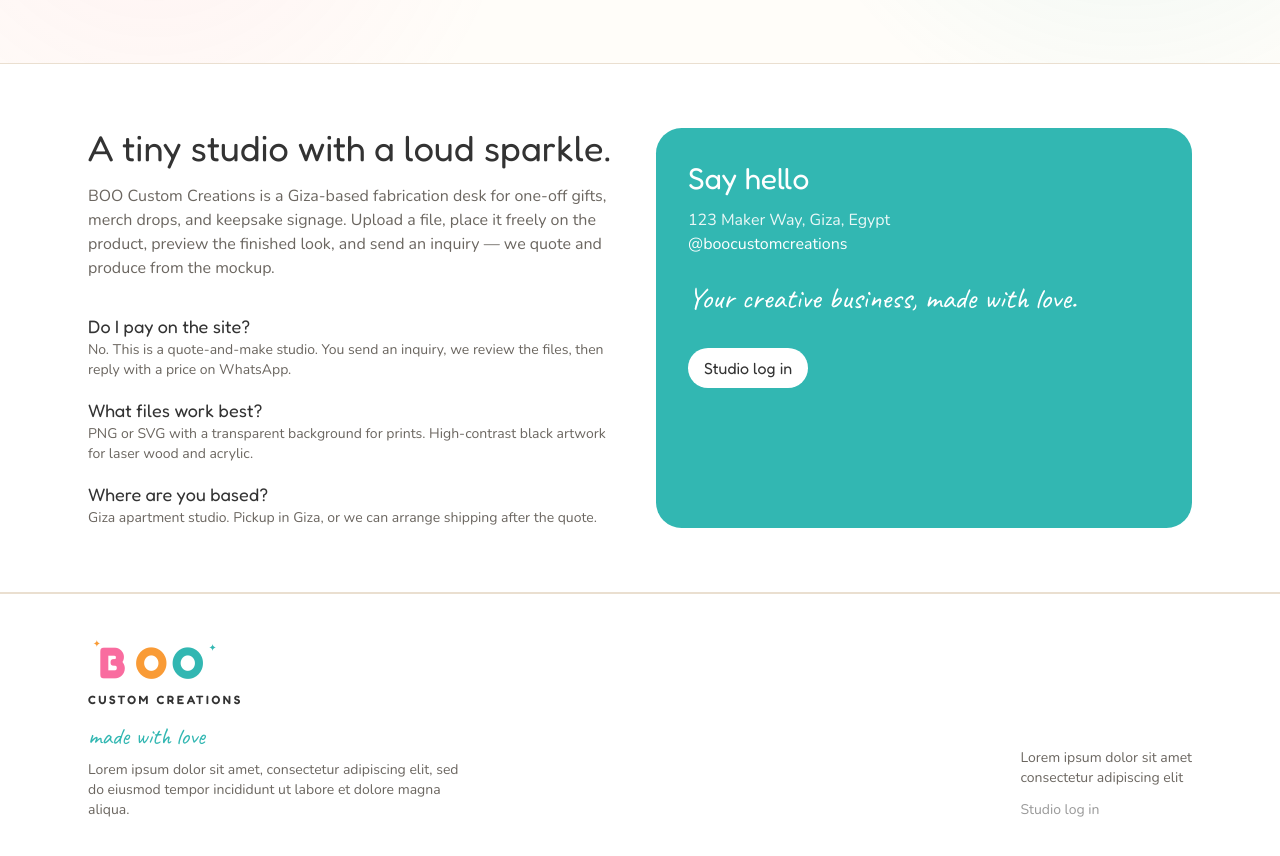
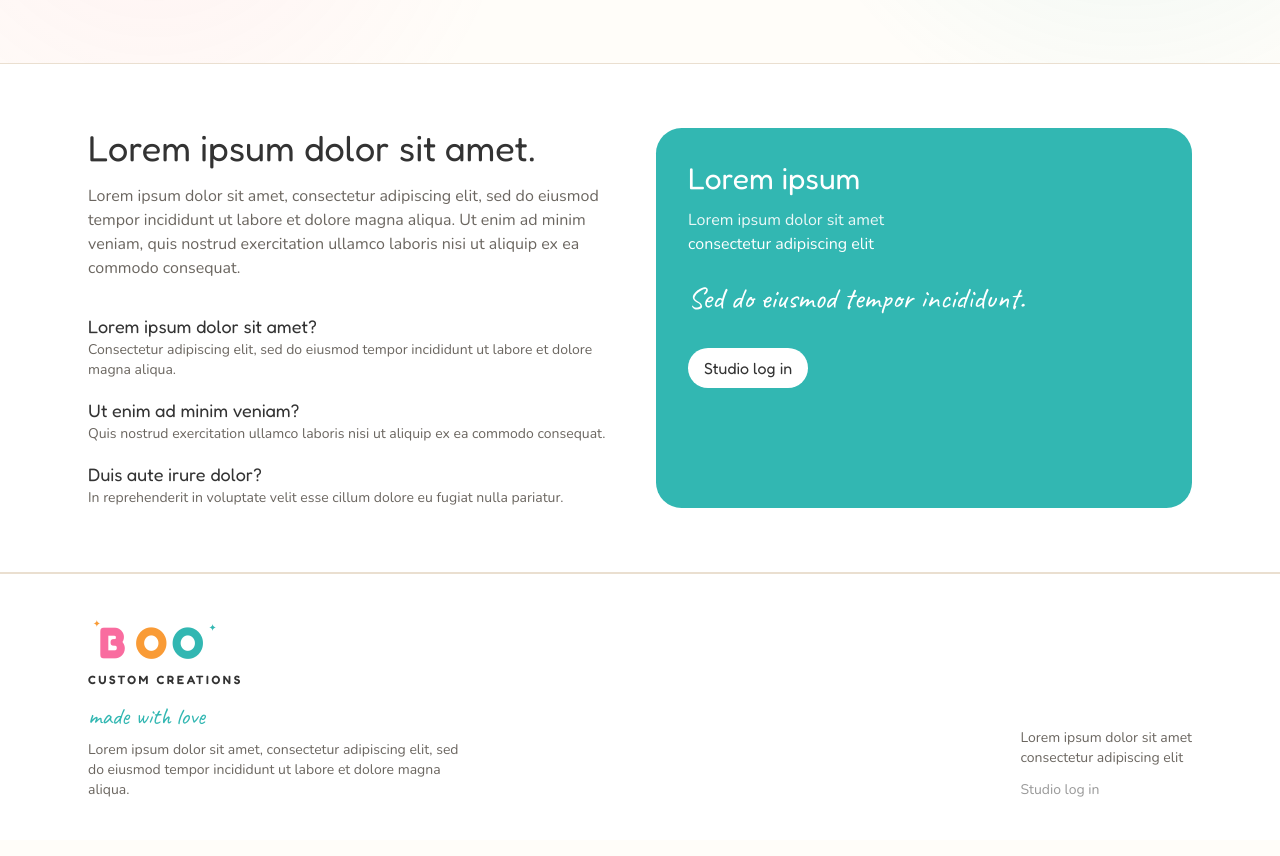
Before and after one commit to ammar-ods/Boo, a Next.js app: page / in a window 1280 px wide. Shown: the part 2680-3536 px from the top of the page. Built offline with nearby package versions, Linux system fonts and the light colour scheme; no server answers; the database is empty.

Commit message:
version number idk-updates and emhsncements

```diff
--- a/app/page.tsx
+++ b/app/page.tsx
@@ -23,16 +23,16 @@ const STEPS = [
 
 const FAQS = [
   {
-    q: "Do I pay on the site?",
-    a: "No. This is a quote-and-make studio. You send an inquiry, we review the files, then reply with a price on WhatsApp.",
+    q: "Lorem ipsum dolor sit amet?",
+    a: "Consectetur adipiscing elit, sed do eiusmod tempor incididunt ut labore et dolore magna aliqua.",
   },
   {
-    q: "What files work best?",
-    a: "PNG or SVG with a transparent background for prints. High-contrast black artwork for laser wood and acrylic.",
+    q: "Ut enim ad minim veniam?",
+    a: "Quis nostrud exercitation ullamco laboris nisi ut aliquip ex ea commodo consequat.",
   },
   {
-    q: "Where are you based?",
-    a: "Giza apartment studio. Pickup in Giza, or we can arrange shipping after the quote.",
+    q: "Duis aute irure dolor?",
+    a: "In reprehenderit in voluptate velit esse cillum dolore eu fugiat nulla pariatur.",
   },
 ];
 
@@ -116,12 +116,12 @@ export default async function HomePage() {
       <section id="about" className="border-y border-border bg-white">
         <div className="mx-auto grid max-w-6xl gap-8 px-4 py-16 sm:px-6 lg:grid-cols-2">
           <div>
-            <h2 className="font-heading text-4xl">A tiny studio with a loud sparkle.</h2>
+            <h2 className="font-heading text-4xl">Lorem ipsum dolor sit amet.</h2>
             <p className="mt-4 text-muted-foreground">
-              BOO Custom Creations is a Giza-based fabrication desk for one-off gifts,
-              merch drops, and keepsake signage. Upload a file, place it freely on the
-              product, preview the finished look, and send an inquiry — we quote and
-              produce from the mockup.
+              Lorem ipsum dolor sit amet, consectetur adipiscing elit, sed do eiusmod
+              tempor incididunt ut labore et dolore magna aliqua. Ut enim ad minim veniam,
+              quis nostrud exercitation ullamco laboris nisi ut aliquip ex ea commodo
+              consequat.
             </p>
             <div className="mt-8 space-y-4">
               {FAQS.map((item) => (
@@ -133,10 +133,10 @@ export default async function HomePage() {
             </div>
           </div>
           <div id="contact" className="rounded-[1.6rem] bg-boo-teal p-8 text-white">
-            <h3 className="font-heading text-3xl">Say hello</h3>
-            <p className="mt-3 text-white/90">123 Maker Way, Giza, Egypt</p>
-            <p>@boocustomcreations</p>
-            <p className="mt-6 font-script text-3xl">Your creative business, made with love.</p>
+            <h3 className="font-heading text-3xl">Lorem ipsum</h3>
+            <p className="mt-3 text-white/90">Lorem ipsum dolor sit amet</p>
+            <p>consectetur adipiscing elit</p>
+            <p className="mt-6 font-script text-3xl">Sed do eiusmod tempor incididunt.</p>
             <Link
               href="/admin/login"
               className="mt-8 inline-flex rounded-full bg-white px-4 py-2 font-heading text-boo-ink"
```
